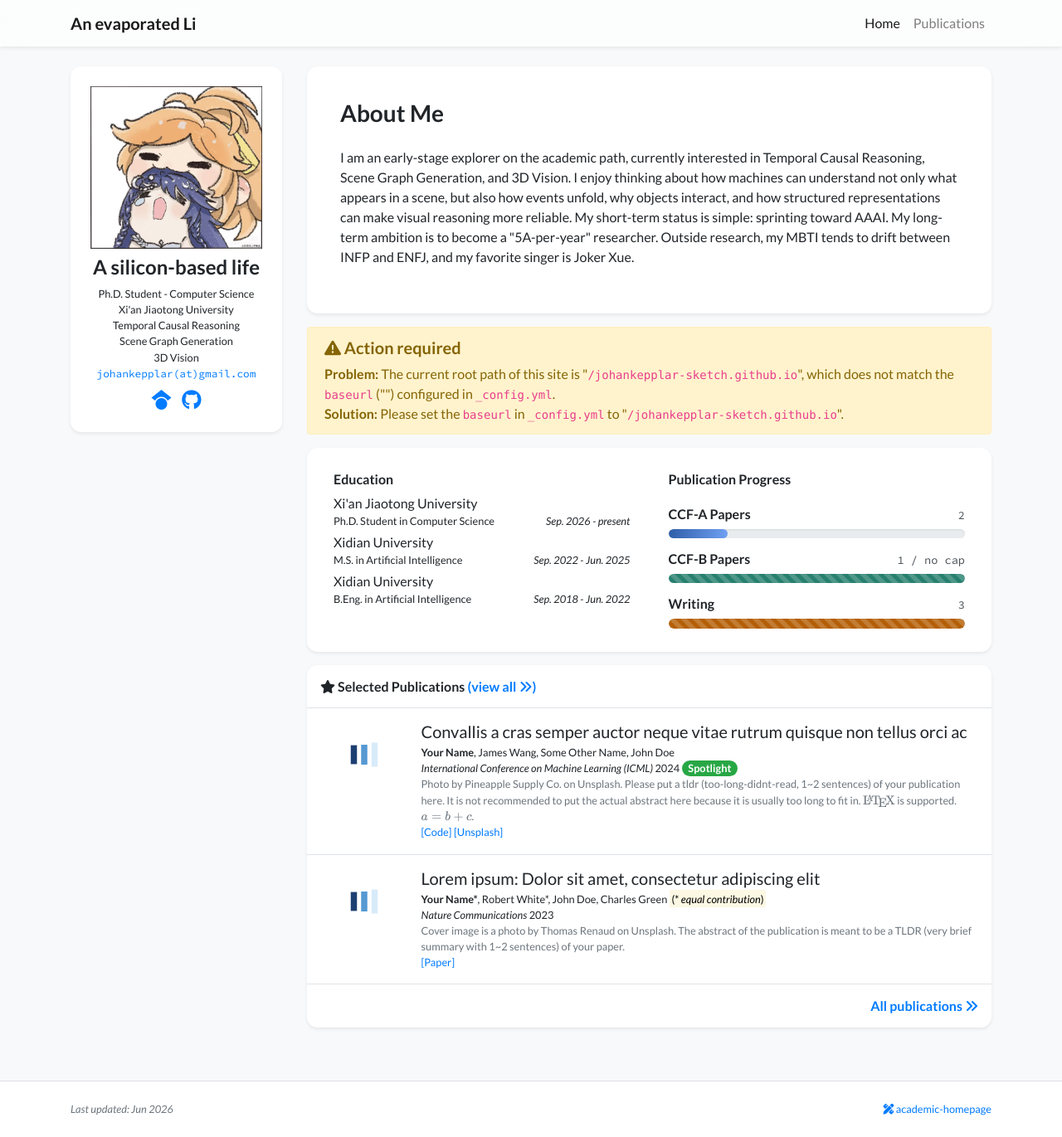
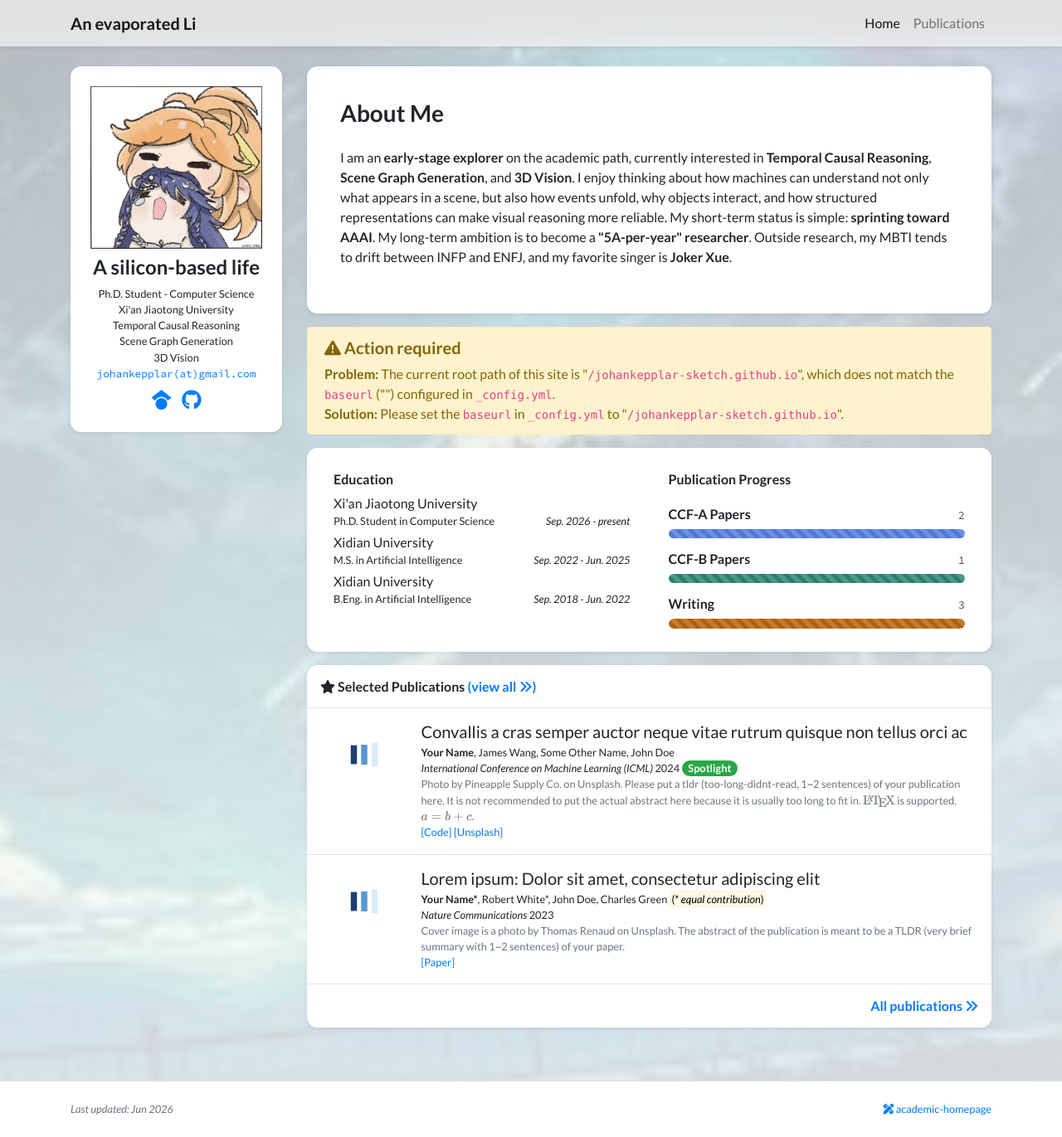
Before and after one commit to johankepplar-sketch/johankepplar-sketch.github.io, a Jekyll site: the page built from index.html, in a window 1280 px wide and 1371 px high. Shown: the whole window at 83% size. Built offline with Jekyll 4.4.1, drawn with Linux system fonts in a browser that asks for light colours; nearby versions of some CDN libraries; a style sheet for code colours, icons or effects is not loaded.

Commit message:
feat(homepage): refine visuals and progress bars

```diff
--- a/_data/profile.yml
+++ b/_data/profile.yml
@@ -23,7 +23,7 @@ github: johankepplar-sketch
 short_bio_text_justify: false
 short_bio: >-
   <p>
-    I am an early-stage explorer on the academic path, currently interested in Temporal Causal Reasoning, Scene Graph Generation, and 3D Vision. I enjoy thinking about how machines can understand not only what appears in a scene, but also how events unfold, why objects interact, and how structured representations can make visual reasoning more reliable. My short-term status is simple: sprinting toward AAAI. My long-term ambition is to become a "5A-per-year" researcher. Outside research, my MBTI tends to drift between INFP and ENFJ, and my favorite singer is Joker Xue.
+    I am an <strong>early-stage explorer</strong> on the academic path, currently interested in <strong>Temporal Causal Reasoning</strong>, <strong>Scene Graph Generation</strong>, and <strong>3D Vision</strong>. I enjoy thinking about how machines can understand not only what appears in a scene, but also how events unfold, why objects interact, and how structured representations can make visual reasoning more reliable. My short-term status is simple: <strong>sprinting toward AAAI</strong>. My long-term ambition is to become a <strong>"5A-per-year" researcher</strong>. Outside research, my MBTI tends to drift between INFP and ENFJ, and my favorite singer is <strong>Joker Xue</strong>.
   </p>
 
 portrait_url: /assets/images/photos/me.jpg
@@ -51,7 +51,7 @@ publication_progress:
 - name: CCF-A Papers
   current: 2
   count_label: '2'
-  total: 10
+  variant: ccf-a
 - name: CCF-B Papers
   current: 1
 - name: Writing
--- a/_includes/widgets/experience_card.html
+++ b/_includes/widgets/experience_card.html
@@ -55,7 +55,7 @@
                                 <div class="publication-progress-head">
                                     <span class="publication-progress-name">{{ item.name }}</span>
                                     <span class="publication-progress-count">
-                                        {% if item.count_label %}{{ item.count_label }}{% else %}{{ item.current }}{% if item.total %} / {{ item.total }}{% else %} / no cap{% endif %}{% endif %}
+                                        {% if item.count_label %}{{ item.count_label }}{% else %}{{ item.current }}{% if item.total %} / {{ item.total }}{% endif %}{% endif %}
                                     </span>
                                 </div>
                                 <div class="progress publication-progress-track">
@@ -63,7 +63,7 @@
                                     {% assign progress_percent = item.current | times: 100 | divided_by: item.total %}
                                     <div class="progress-bar publication-progress-fill publication-progress-fill-a" role="progressbar" style="width: {{ progress_percent }}%;" aria-valuenow="{{ item.current }}" aria-valuemin="0" aria-valuemax="{{ item.total }}"></div>
                                     {% else %}
-                                    <div class="progress-bar progress-bar-striped publication-progress-fill publication-progress-fill-open {% if item.variant == "writing" %}publication-progress-fill-writing{% else %}publication-progress-fill-b{% endif %}" role="img" style="width: 100%;" aria-label="{{ item.name }}: {{ item.current }} papers{% if item.caption %}, {{ item.caption }}{% else %}, no total cap{% endif %}"></div>
+                                    <div class="progress-bar progress-bar-striped publication-progress-fill publication-progress-fill-open {% if item.variant == "writing" %}publication-progress-fill-writing{% elsif item.variant == "ccf-a" %}publication-progress-fill-a{% else %}publication-progress-fill-b{% endif %}" role="img" style="width: 100%;" aria-label="{{ item.name }}: {{ item.current }} papers{% if item.caption %}, {{ item.caption }}{% endif %}"></div>
                                     {% endif %}
                                 </div>
                             </div>
--- a/assets/css/global.css
+++ b/assets/css/global.css
@@ -1,8 +1,33 @@
 @charset "utf-8";
+html {
+    background-color: #f8f9fa;
+}
+
 body {
     font-family: "Lato", sans-serif;
     font-weight: 400;
     padding-top: 5.0rem;
+    min-height: 100vh;
+    position: relative;
+    isolation: isolate;
+    background-color: transparent !important;
+}
+
+body::before {
+    content: "";
+    position: fixed;
+    inset: 0;
+    z-index: 0;
+    background-image: linear-gradient(rgba(248, 249, 250, 0.72), rgba(248, 249, 250, 0.86)), url("../images/photos/back.jpg");
+    background-position: center 32%;
+    background-repeat: no-repeat;
+    background-size: cover;
+    pointer-events: none;
+}
+
+body > * {
+    position: relative;
+    z-index: 1;
 }
 
 h1, h2, h3, h4, h5, h6,
@@ -134,7 +159,9 @@ div.lazy {
 }
 
 .publication-progress-fill-a {
-    background: linear-gradient(90deg, #2f5ea8, #6fa0f2);
+    background-color: #4f77d9;
+    background-image: linear-gradient(45deg, rgba(255, 255, 255, 0.18) 25%, transparent 25%, transparent 50%, rgba(255, 255, 255, 0.18) 50%, rgba(255, 255, 255, 0.18) 75%, transparent 75%, transparent);
+    background-size: 0.9rem 0.9rem;
 }
 
 .publication-progress-fill-b {
```
Also changed, not shown: assets/images/photos/back.jpg (added).
